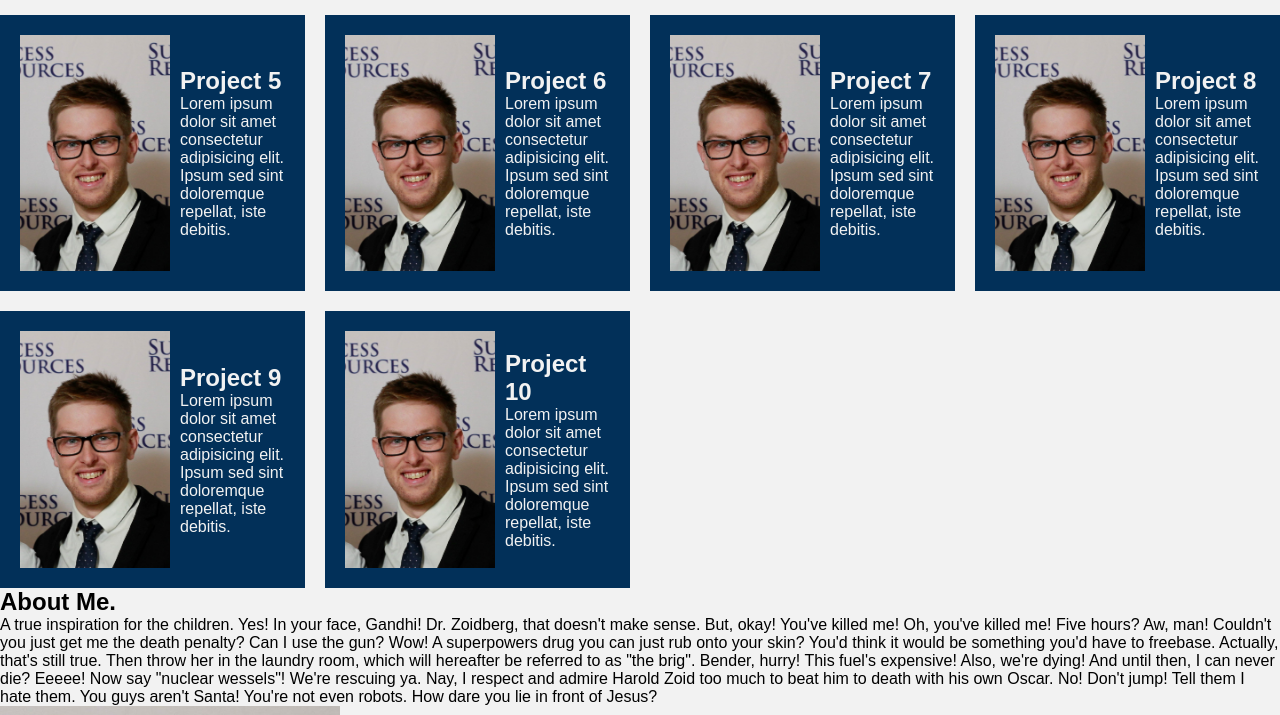
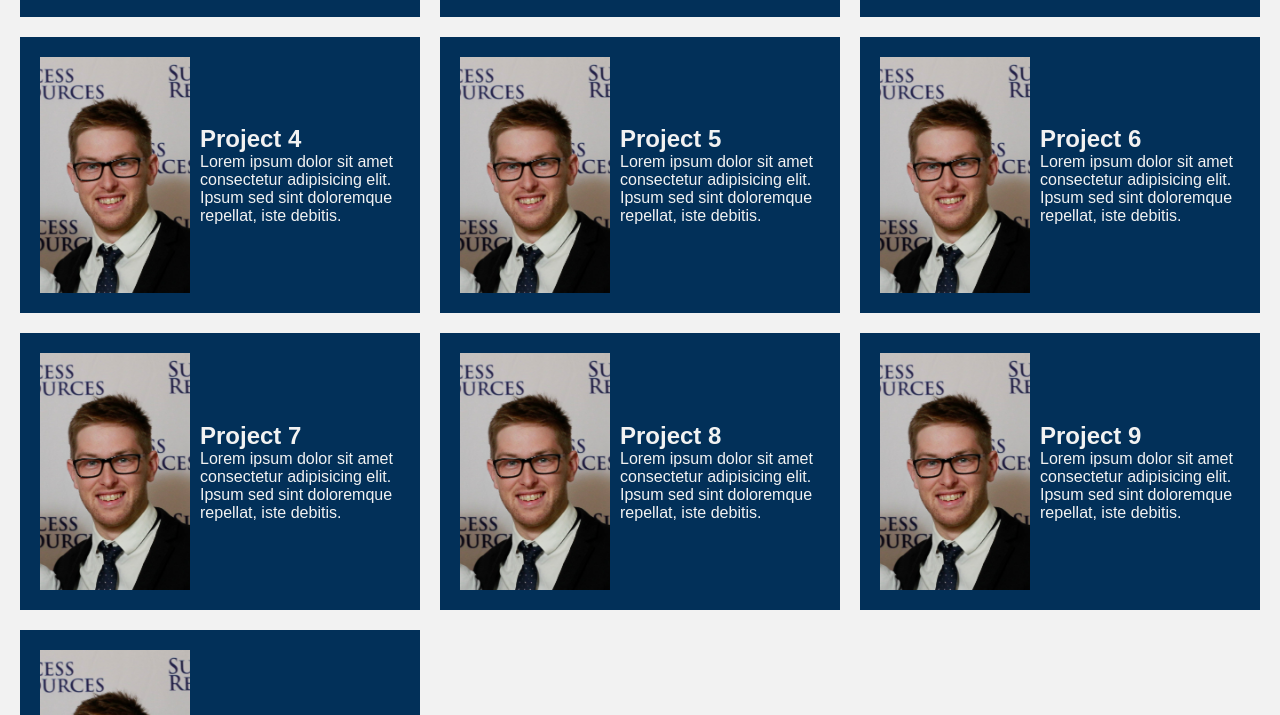
Before and after one commit to benaitcheson/benaitcheson, a plain HTML site: page index.html in a window 1280 px wide. Shown: the part 358-1073 px from the top of the page. Drawn offline with nearby package versions, Linux system fonts and the light colour scheme.

Commit message:
fixed more padding

```diff
--- a/styles.css
+++ b/styles.css
@@ -29,6 +29,8 @@ body {
 .topnav {
   background-color: black;
   overflow: hidden;
+  position: fixed;
+  width: 100%;
 }
 
 /* Style the links inside the navigation bar */
@@ -89,10 +91,15 @@ body {
 
 /* Projects */
 
+#Projects {
+  padding-top: 50px;
+}
+
 .myProjects {
   display: grid;
   grid-template-columns: repeat(auto-fit, minmax(300px, 1fr));
   grid-gap: 20px;
+  margin: 20px;
 }
 
 .proj {
```
